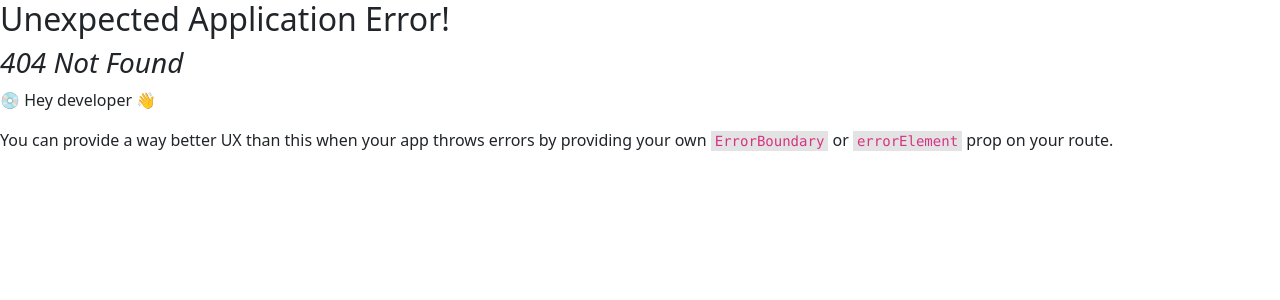
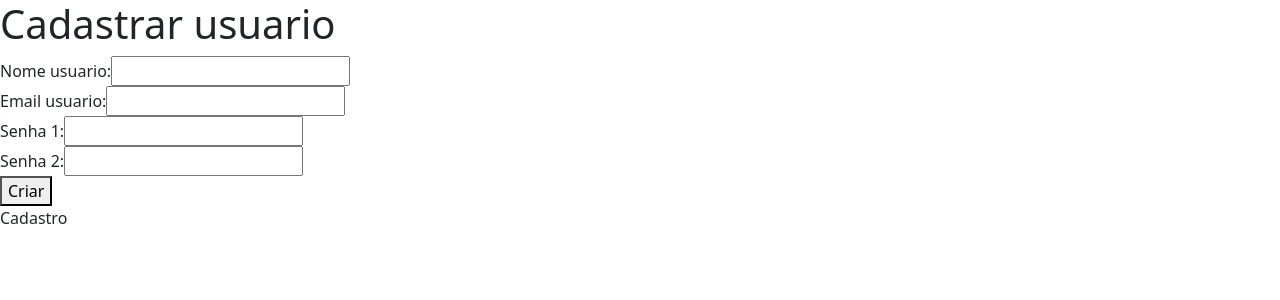
Before and after one commit to victorhugorl/percepcao_musical_app_web-version, a React (Vite) app in the folder frontend/: page /cadastrar in a window 1280 px wide. Before the commit this address had no page. Shown: the top 300 px of the page. Built offline with nearby package versions, Linux system fonts and the light colour scheme.

Commit message:
Creating Login render

```diff
--- a/frontend/src/components/Nav.tsx
+++ b/frontend/src/components/Nav.tsx
@@ -23,17 +23,13 @@ export default () => {
                     >
                         <ul className="navbar-nav me-auto mb-2 mb-lg-0">
                             <li className="nav-item">
-                                <a
-                                    className="nav-link active"
-                                    aria-current="page"
-                                    href="#"
-                                >
-                                    Home
+                                <a className="nav-link" href="#">
+                                    Cadastrar-se
                                 </a>
                             </li>
                             <li className="nav-item">
                                 <a className="nav-link" href="#">
-                                    Link
+                                    Login
                                 </a>
                             </li>
                         </ul>
--- a/frontend/src/main.tsx
+++ b/frontend/src/main.tsx
@@ -3,6 +3,7 @@ import { createRoot } from "react-dom/client";
 
 import App from "./App";
 import Dashboard from "./routes/Dashboard";
+import Create from "./routes/Create";
 
 import "bootstrap/dist/css/bootstrap.min.css";
 import "bootstrap/dist/js/bootstrap.min.js";
@@ -18,6 +19,17 @@ const router = createBrowserRouter([
     {
         path: "painel",
         element: <Dashboard />
+    },
+    {
+        path: "cadastrar",
+        element: (
+            <Create
+                title="Cadastrar usuario"
+                form_control="/"
+                nameBtn="Criar"
+                loginYu={false}
+            />
+        )
     }
 ]);
 
--- /dev/null
+++ b/frontend/src/routes/Create.tsx
@@ -0,0 +1,41 @@
+export default ({
+    title,
+    form_control,
+    nameBtn,
+    loginYu
+}: {
+    title: string;
+    form_control: string;
+    nameBtn: string;
+    loginYu: boolean;
+}) => {
+    return (
+        <>
+            <main className="">
+                <form action={form_control}>
+                    <h1>{title}</h1>
+                    <div>
+                        <label htmlFor="name">Nome usuario:</label>
+                        <input type="text" name="name" id="nameId" />
+                    </div>
+                    <div>
+                        <label htmlFor="name">Email usuario:</label>
+                        <input type="text" name="name" id="nameId" />
+                    </div>
+                    <div>
+                        <label htmlFor="name">Senha 1:</label>
+                        <input type="text" name="name" id="nameId" />
+                    </div>
+                    <div>
+                        <label htmlFor="name">Senha 2:</label>
+                        <input type="text" name="name" id="nameId" />
+                    </div>
+                    <div>
+                        <button type="submit">{nameBtn}</button>
+                    </div>
+                    {loginYu ? "Login" : "Cadastro"}
+                </form>
+            </main>
+        </>
+    );
+};
```
